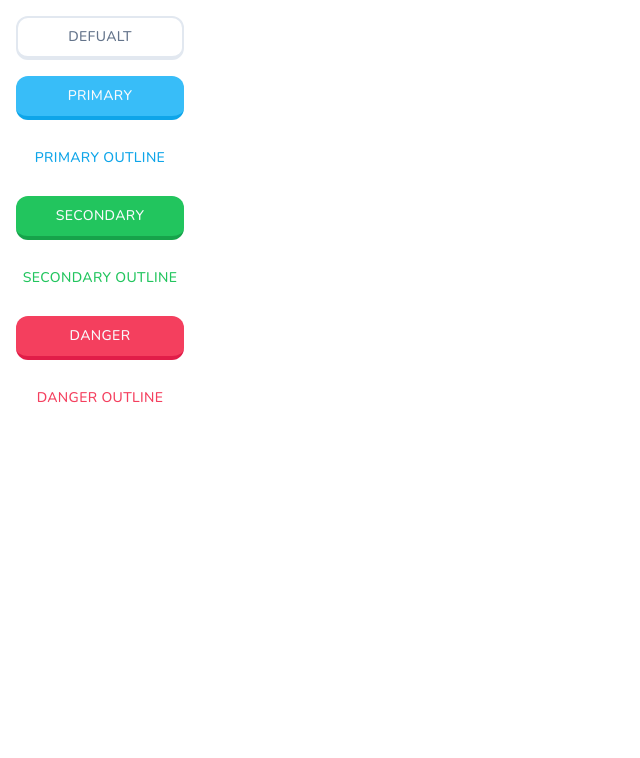
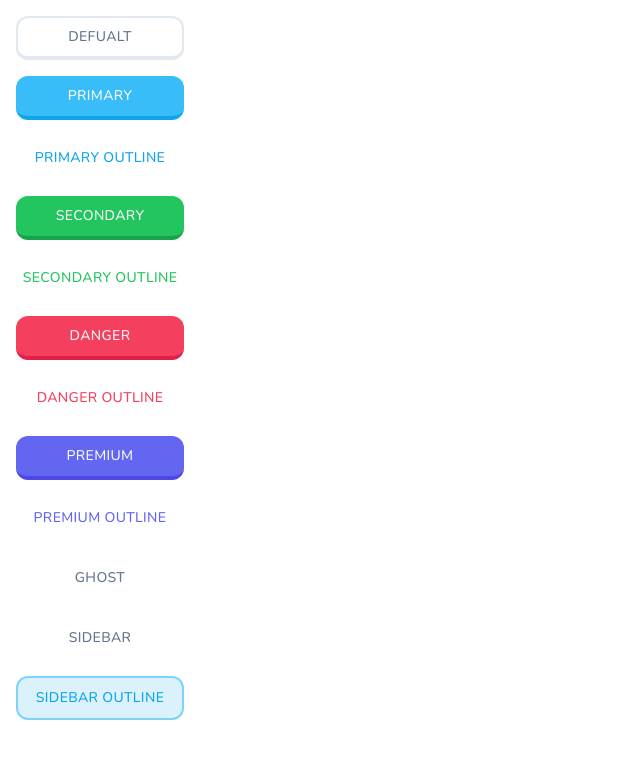
Before and after one commit to neilsen-ngoi/Lingo, a Next.js app: page /buttons in a window 1280 px wide. Shown: the top 758 px of the page, without its empty margins (0-640 px from the left). Built offline with nearby package versions, Linux system fonts and the light colour scheme.

Commit message:
finished button library

```diff
--- a/app/buttons/page.tsx
+++ b/app/buttons/page.tsx
@@ -10,6 +10,11 @@
             <Button variant='secondaryOutline'>secondary outline</Button>
             <Button variant='danger'>danger</Button>
             <Button variant='dangerOutline'>danger outline</Button>
+            <Button variant='premium'>premium</Button>
+            <Button variant='premiumOutline'>premium outline</Button>
+            <Button variant='ghost'>ghost</Button>
+            <Button variant='sidebar'>sidebar</Button>
+            <Button variant='sidebarOutline'>sidebar outline</Button>
         </div>
     )
 }
--- a/components/ui/button.tsx
+++ b/components/ui/button.tsx
@@ -16,6 +16,12 @@
         secondaryOutline: 'bg-white text-green-500 hover:bg-slate-100',
         danger:"bg-rose-500 text-primary-foreground hover:bg-rose-500/90 border-rose-600 border-b-4 active:border-b-0",
         dangerOutline: 'bg-white text-rose-500 hover:bg-slate-100',
+        premium:"bg-indigo-500 text-primary-foreground hover:bg-indigo-500/90 border-indigo-600 border-b-4 active:border-b-0",
+        premiumOutline: 'bg-white text-indigo-500 hover:bg-slate-100',
+        ghost:'bg-transparent text-slate-500 border-transparent border-0 hover:bg-slate-100',
+        sidebar:"bg-transparent text-slate-500 border-2 border-transparent hover:bg-slate-100 transition-none",
+        sidebarOutline: 'bg-sky-500/15 text-sky-500 border-sky-300 border-2 hover:bg-sky-500/20 transition-none',
+
       },
       size: {
         default: "h-11 px-4 py-2",
```
